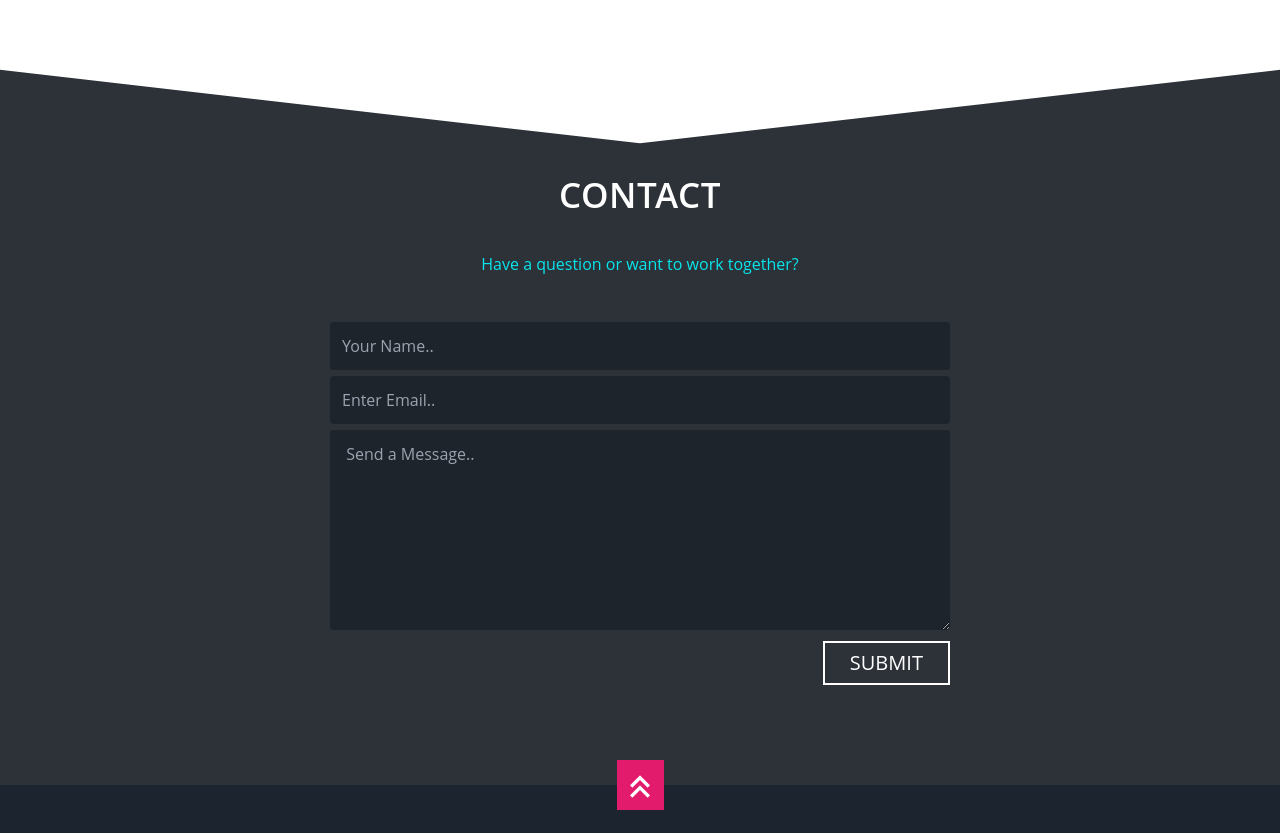
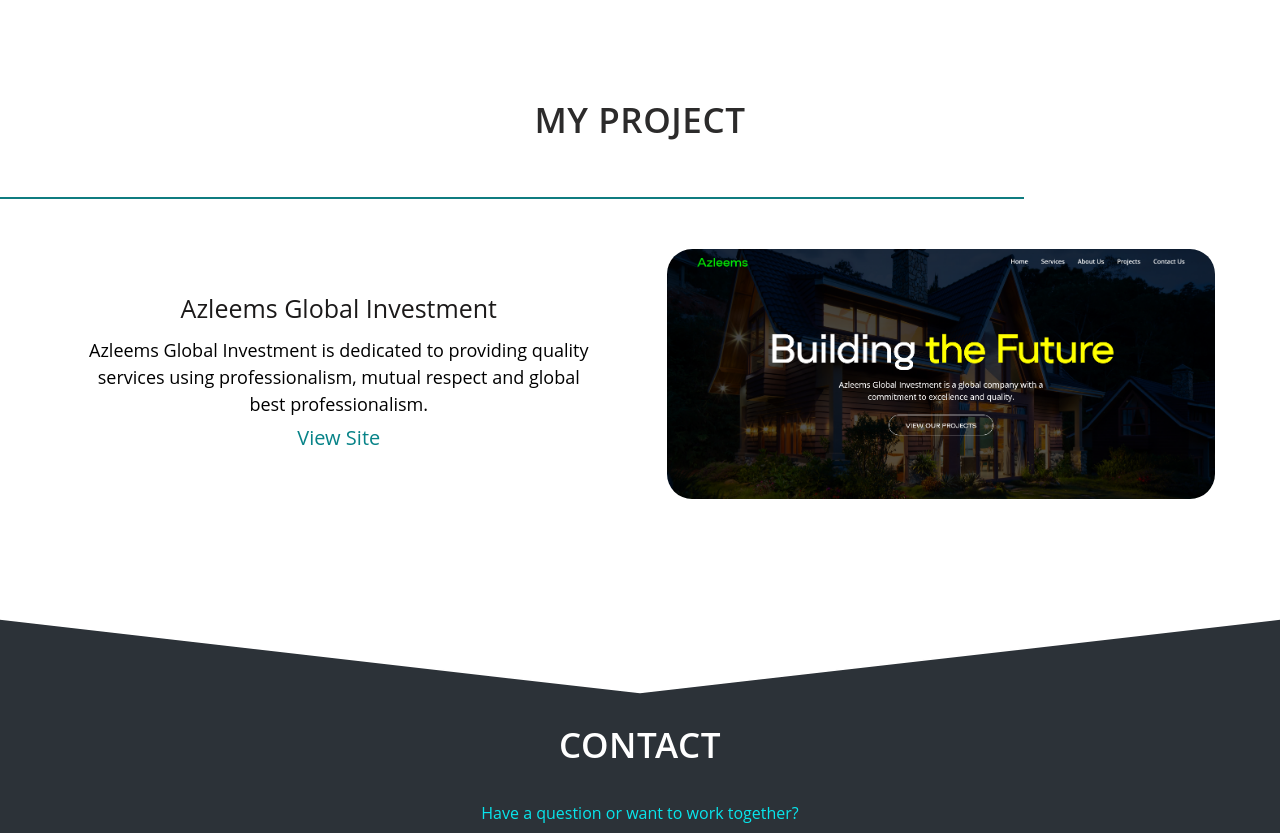
Before and after one commit to Sylvester009/PORTFOLIO1, a plain HTML site: page index.html in a window 1280 px wide. Shown: the part 2083-2916 px from the top of the page. Drawn offline with nearby package versions, Linux system fonts and the light colour scheme.

Commit message:
Find Sylvester

```diff
--- a/index.css
+++ b/index.css
@@ -125,7 +125,8 @@ html {
   display: none;
   position: absolute;
   top: 63px;
-  transition: height 50ms ease-out;
+  transition-duration: 0s;
+  transition-delay: 0s;
   width: 100%;
   left: 0;
 }
@@ -341,6 +342,54 @@ h3 {
   color: #666;
   font-size: 7pt;
   display: none;
+}
+
+#project {
+  margin: 70px auto;
+  text-align: center;
+}
+
+.project {
+  display: flex;
+  flex-direction: column-reverse;
+  justify-content: space-evenly;
+  padding: 50px;
+  gap: 25px;
+}
+
+.project-1 {
+  width: 100%;
+  align-self: center;
+}
+
+.project-1 a {
+  font-size: 20px;
+  color: #078388;
+  font-weight: 500;
+  line-height: 40px;
+  cursor: pointer;
+}
+
+.project-1 p {
+  max-width: 500px;
+  font-size: 18px;
+  margin: 0 auto;
+}
+
+.project-2 {
+  width: 100%;
+}
+
+.project-2 img {
+  border-radius: 25px;
+  height: 250px;
+  object-fit: cover;
+  margin: 0 auto;
+}
+
+hr {
+  border: solid 1px #0f7c80;
+  width: 80%;
 }
 
 #contact {
@@ -580,6 +629,10 @@ input[type="submit"]:where(:hover, :focus-visible) {
   .about-1 {
     flex-direction: row;
   }
+
+  .project {
+    flex-direction: row;
+  }
 }
 
 @media (min-width: 800px) {
--- a/index.html
+++ b/index.html
@@ -33,7 +33,7 @@
         <div>
             <h1 class="hero-heading">Hello, I'm <span>Sylvester Samuel</span></h1>
             <p class="hero-text">I'm a Front-End Web Developer</p>
-            <a class="hero-cta" href="#the-hero">view my work <i class="mdi mdi-arrow-right"></i>
+            <a class="hero-cta" href="#project">view my work <i class="mdi mdi-arrow-right"></i>
             </a>
         </div>
     </section>
@@ -168,6 +168,24 @@
         </div>
     </section>
 
+    <section id="project">
+        <h2>My project</h2>
+        <hr>
+        <div class="project">
+            <div class="project-1">
+                <h3>Azleems Global Investment</h3>
+                <p>Azleems Global Investment is dedicated to providing quality services using professionalism,
+                    mutual
+                    respect and global best professionalism.
+                </p>
+                <a href="azleemsgroup.netlify.app">View Site</a>
+            </div>
+            <div class="project-2">
+                <img src="images\Azleem Construction.png" alt="azleemsgroup website image">
+            </div>
+        </div>
+    </section>
+
     <section id="contact">
         <svg preserveAspectRatio="none" viewBox="0 0 100 102" height="75" width="100%" version="1.1"
             xmlns="http://www.w3.org/2000/svg" class="svgcolor-light">
```
Also changed, not shown: images/Azleem Construction.png (added).
